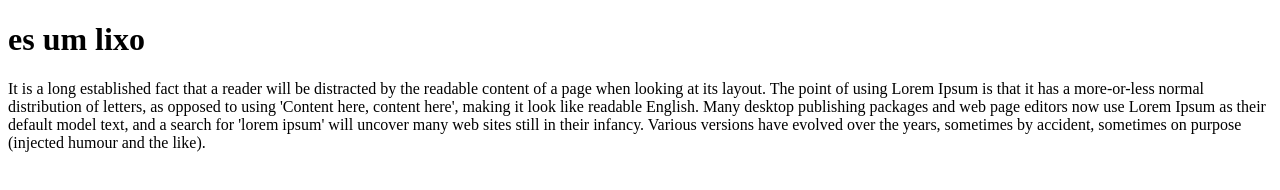
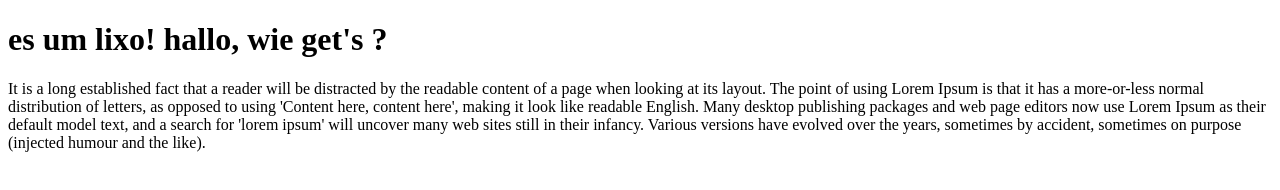
Before and after one commit to pauloribeiro16/aws-amt-site-pr, a plain HTML site: page index.html in a window 1280 px wide. Drawn offline with Linux system fonts and the light colour scheme.

Commit message:
update title

```diff
--- a/index.html
+++ b/index.html
@@ -6,7 +6,7 @@
     <title>Paulo Ribeiro</title>
 </head>
 <body>
-    <h1> es um lixo</h1>
+    <h1> es um lixo! hallo, wie get's ?</h1>
     <p>It is a long established fact that a reader will be distracted by the readable content of a page when looking at its layout. The point of using Lorem Ipsum is that it has a more-or-less normal distribution of letters, as opposed to using 'Content here, content here', making it look like readable English. Many desktop publishing packages and web page editors now use Lorem Ipsum as their default model text, and a search for 'lorem ipsum' will uncover many web sites still in their infancy. Various versions have evolved over the years, sometimes by accident, sometimes on purpose (injected humour and the like).</p>
 </body>
 </html>
```
